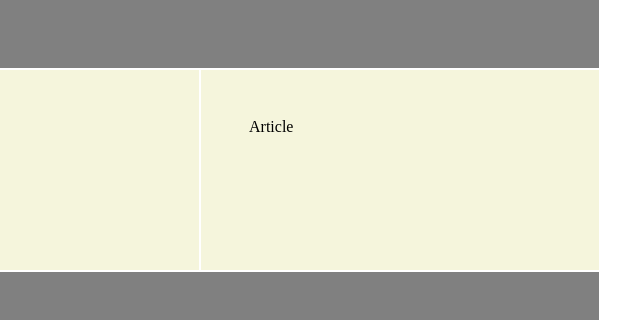
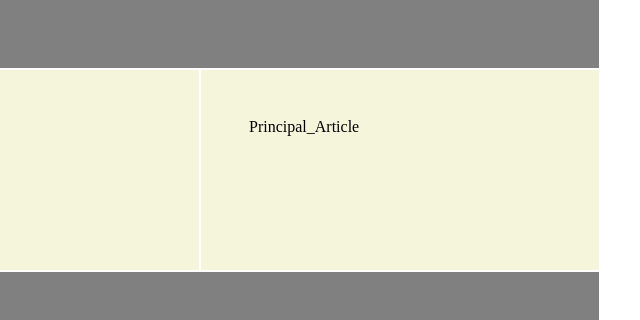
Before and after one commit to cuervo616/Practica1, a plain HTML site: page index.html in a window 1280 px wide. Shown: the part 120-440 px from the top of the page, 640-1280 px from the left. Drawn offline with Linux system fonts and the light colour scheme.

Commit message:
versiontest2

```diff
--- a/index.html
+++ b/index.html
@@ -20,7 +20,7 @@
         	Aside
         </aside>
         <article>
-        	Article
+        	Principal_Article
         </article>
     </div>
     <footer>
```
